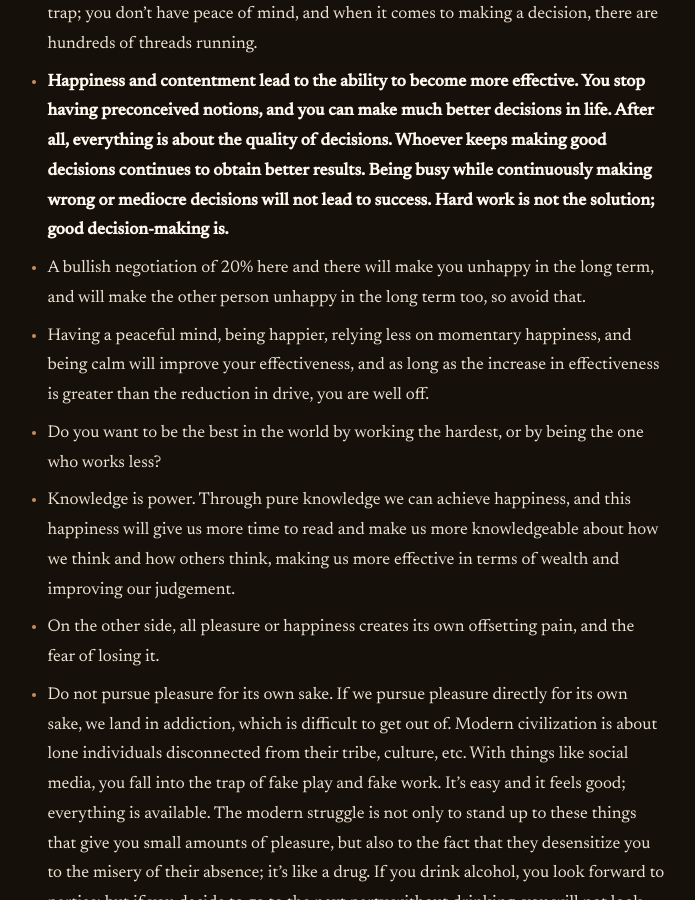
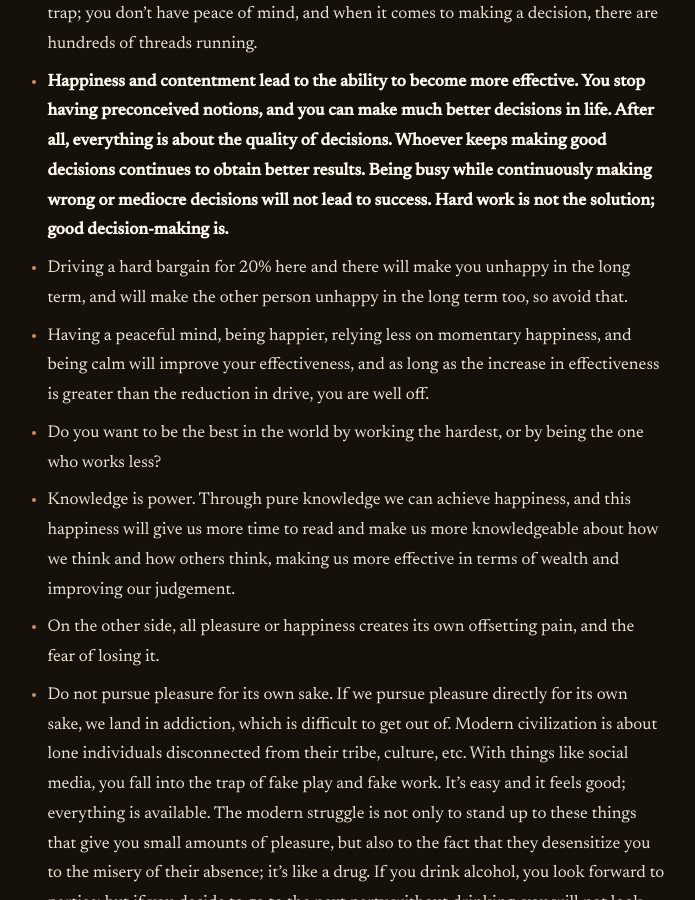
Before and after one commit to 1403brews/Brew, a Jekyll site: the page built from Philosophy/Happiness.md, in a window 1280 px wide and 900 px high, scrolled down 1541 px. Shown: the whole window, without its empty margins (295-990 px from the left). Built offline with Jekyll 4.4.1, drawn with Linux system fonts in a browser that asks for light colours; our own code applies the rules of GitHub Pages for plain Markdown files.

Commit message:
Happiness: fix negotiation phrasing
Co-Authored-By: Claude Fable 5 <noreply@anthropic.com>

```diff
--- a/Philosophy/Happiness.md
+++ b/Philosophy/Happiness.md
@@ -19,7 +19,7 @@ I am unhappy because I am smart -
 I don't want to be less productive, I don't want to have less desire -
 - The more content you are, the less likely you are to run out there and change the world; but at the same time, being unhappy is being inefficient. If you are a driven, unhappy person, your mind will always be racing, thinking about what happens next; you will have poorer-quality sleep; you are much more likely to dig yourself into a hole that you will then have to climb out of; you are much more likely to fall into the busy trap; you don't have peace of mind, and when it comes to making a decision, there are hundreds of threads running.
 - **Happiness and contentment lead to the ability to become more effective. You stop having preconceived notions, and you can make much better decisions in life. After all, everything is about the quality of decisions. Whoever keeps making good decisions continues to obtain better results. Being busy while continuously making wrong or mediocre decisions will not lead to success. Hard work is not the solution; good decision-making is.**
-- A bullish negotiation of 20% here and there will make you unhappy in the long term, and will make the other person unhappy in the long term too, so avoid that.
+- Driving a hard bargain for 20% here and there will make you unhappy in the long term, and will make the other person unhappy in the long term too, so avoid that.
 - Having a peaceful mind, being happier, relying less on momentary happiness, and being calm will improve your effectiveness, and as long as the increase in effectiveness is greater than the reduction in drive, you are well off.
 - Do you want to be the best in the world by working the hardest, or by being the one who works less?
 - Knowledge is power. Through pure knowledge we can achieve happiness, and this happiness will give us more time to read and make us more knowledgeable about how we think and how others think, making us more effective in terms of wealth and improving our judgement.
```
